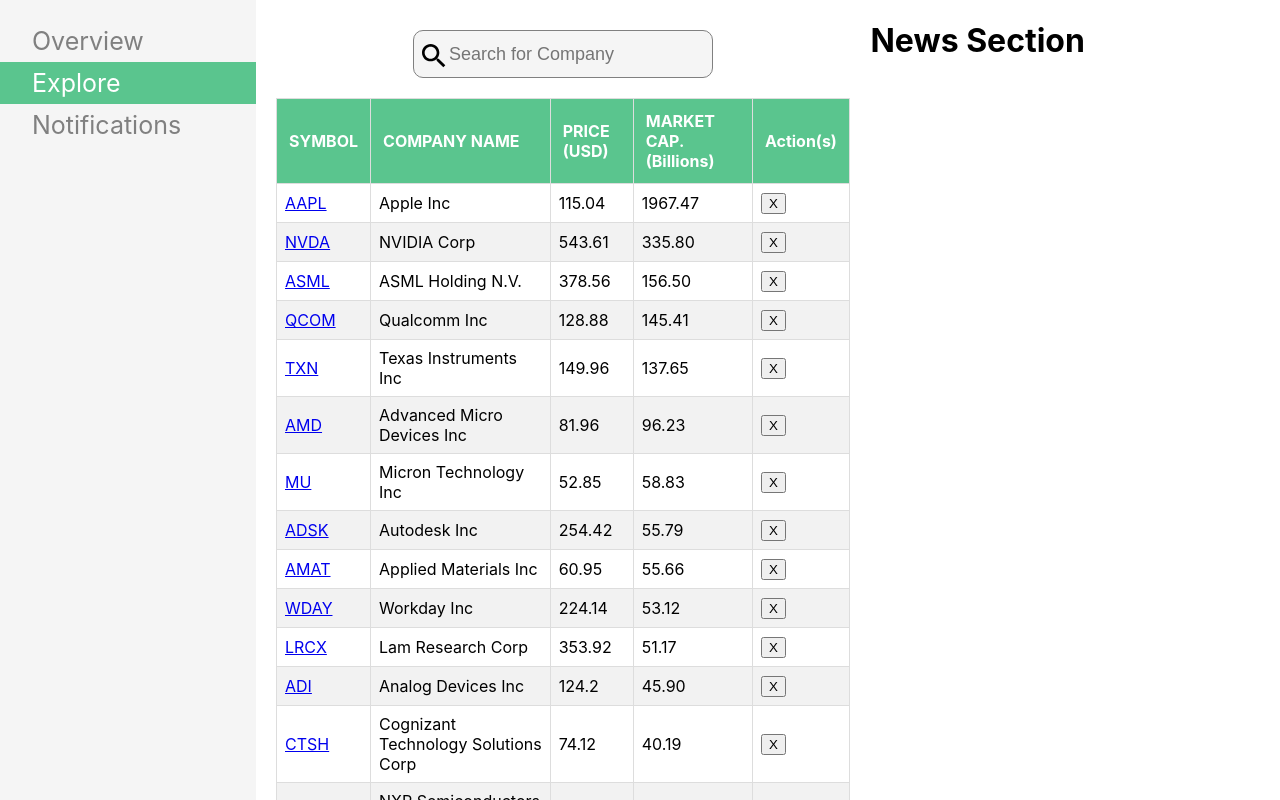
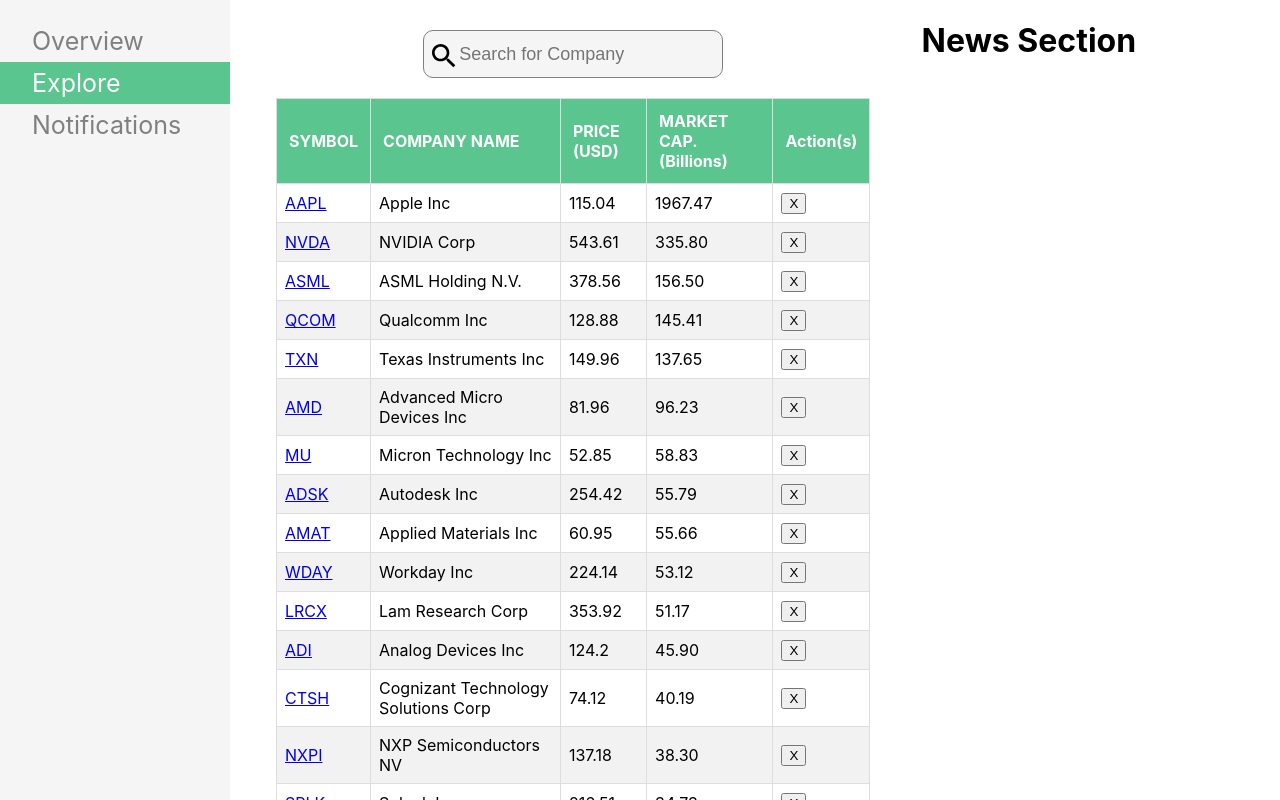
Before and after one commit to rna/stock-watch, a React (Create React App) app: page / in a window 1280 px wide. Shown: the top 800 px of the page. Built offline with nearby package versions, Linux system fonts and the light colour scheme.

Commit message:
fix sectional width styles with vw

```diff
--- a/src/index.css
+++ b/src/index.css
@@ -116,7 +116,7 @@
 }
 
 .left-container {
-  width: 20%;
+  width: 18vw;
   height: 100%;
   float: left;
   position: fixed;
@@ -142,7 +142,7 @@
 }
 
 .right-container {
-  width: 80%;
+  width: 80vw;
   height: 100%;
   float: right;
 }
@@ -153,14 +153,14 @@
 }
 
 .left-sub-container {
-  width: 58%;
+  width: 48vw;
   height: 100%;
   float: left;
   margin: 10px;
 }
 
 .right-sub-container {
-  width: 40%;
+  width: 28vw;
   height: 100%;
   float: right;
 }
```
